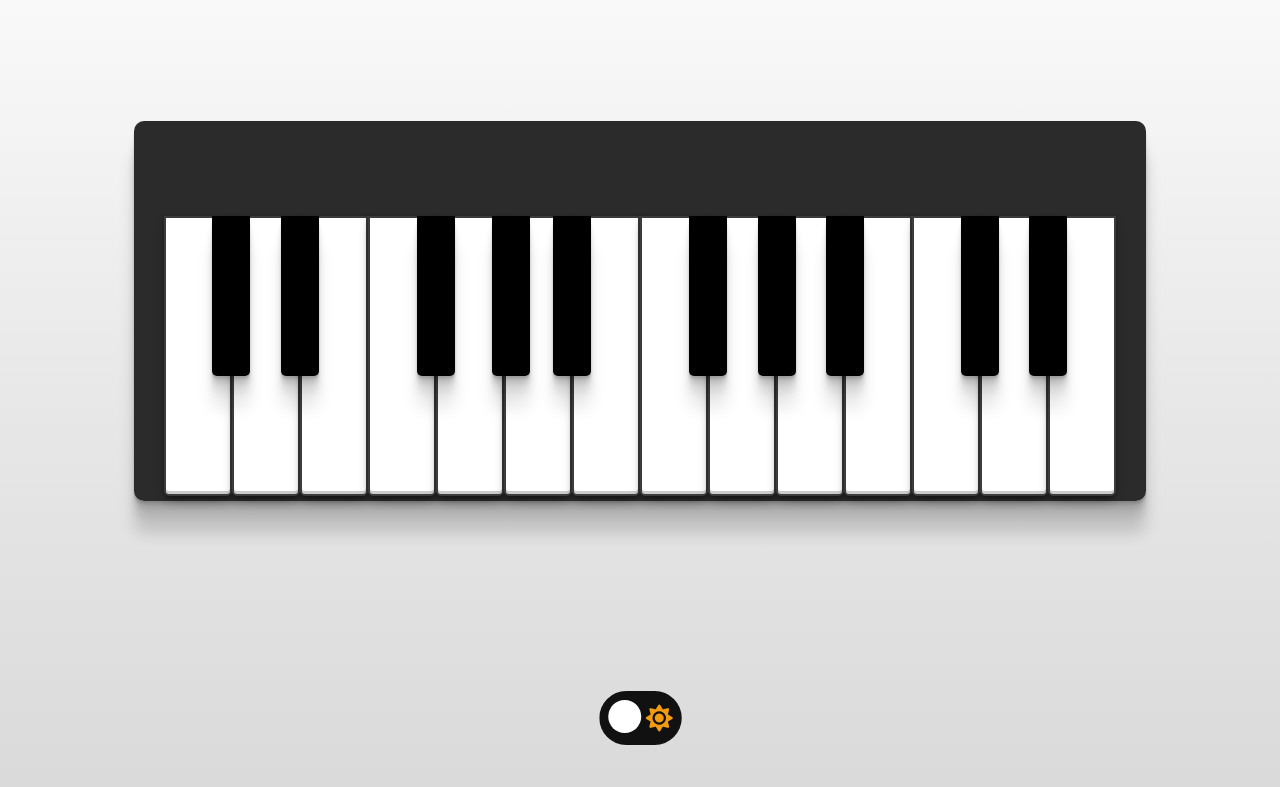
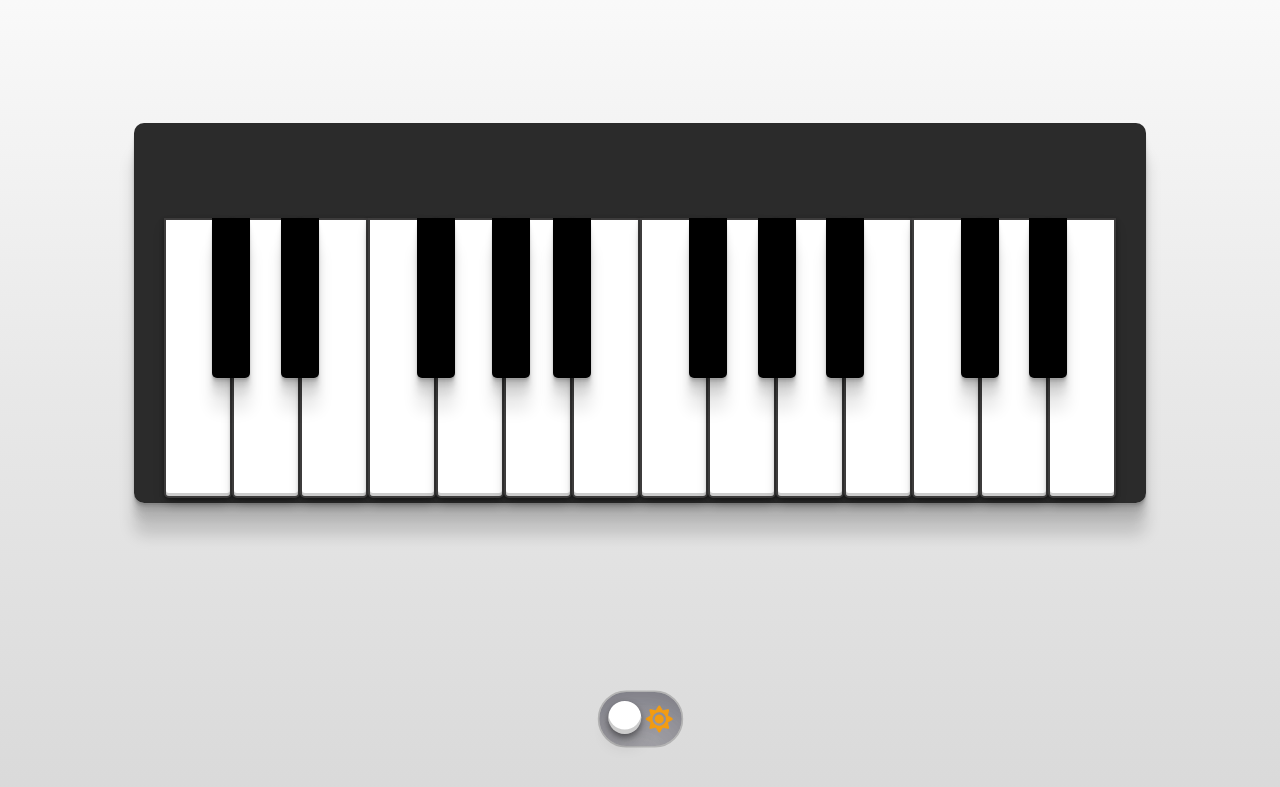
Before and after one commit to makombengas/JUST-PLAY-AND-HAVE-FUN-, a plain HTML site: page index.html in a window 1280 px wide. Shown: the part 133-920 px from the top of the page. Drawn offline with Linux system fonts and the light colour scheme.

Commit message:
Kleine änderungen

```diff
--- a/style.css
+++ b/style.css
@@ -163,7 +163,7 @@ body.dark {
 }
 
 .label {
-  background-color: #111;
+  background-color: rgba(107, 105, 105, 0.356);
   border-radius: 50px;
   cursor: pointer;
   display: flex;
@@ -174,6 +174,9 @@ body.dark {
   height: 26px;
   width: 45px;
   transform: scale(1.5);
+  border: 1px solid rgb(179, 179, 179);
+  box-shadow: rgba(50, 50, 93, 0.25) 0px 30px 60px -12px inset,
+    rgba(0, 0, 0, 0.3) 0px 18px 36px -18px inset;
 }
 .white {
   background: #fff;
@@ -188,10 +191,15 @@ body.dark {
   width: 22px;
   transform: translateX(0px);
   transition: transform 0.2s linear;
+
+  box-shadow: rgba(0, 0, 0, 0.4) 0px 2px 4px,
+    rgba(0, 0, 0, 0.3) 0px 7px 13px -3px, rgba(0, 0, 0, 0.2) 0px -3px 0px inset;
 }
 
 .checkbox:checked + .label .ball {
   transform: translateX(24px);
+  box-shadow: rgba(0, 0, 0, 0.4) 0px 2px 4px,
+    rgba(0, 0, 0, 0.3) 0px 7px 13px -3px, rgba(0, 0, 0, 0.2) 0px -3px 0px inset;
 }
 
 .fa-moon {
```
